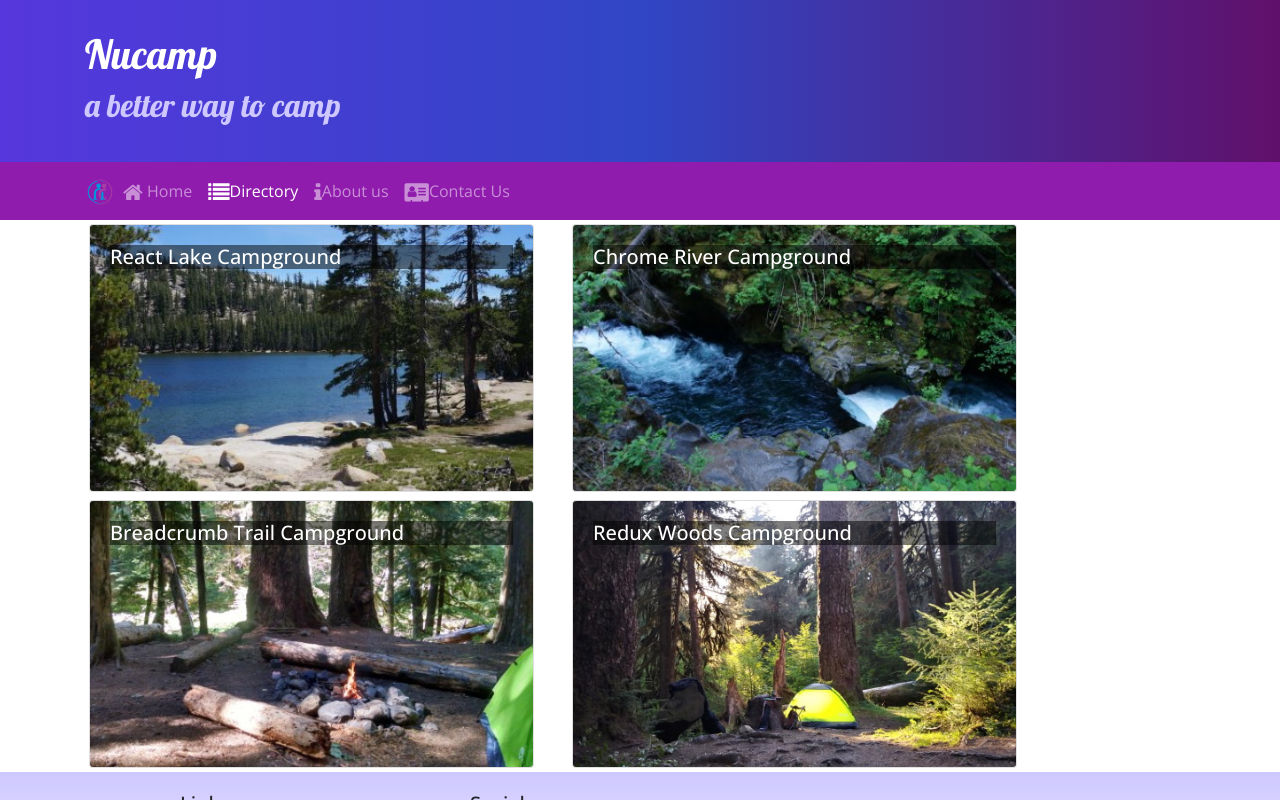
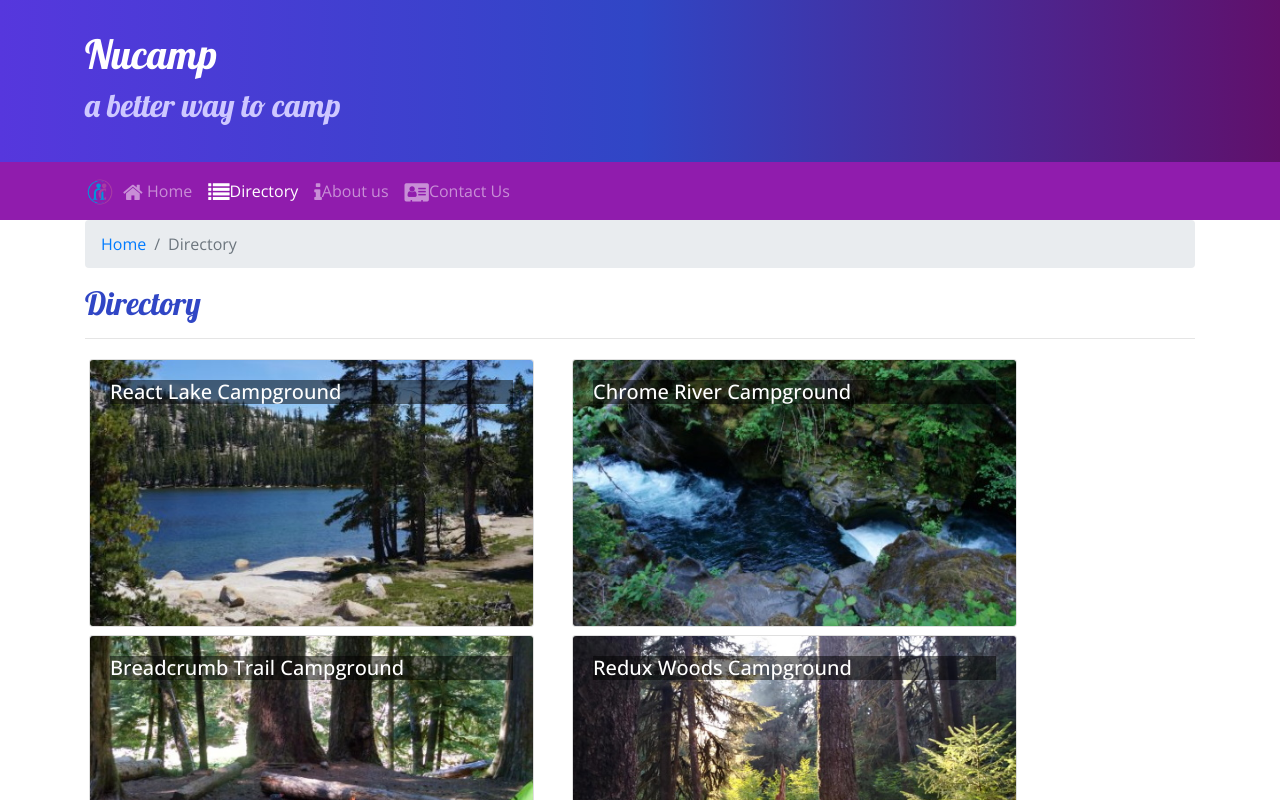
Before and after one commit to Miraragal/Campsite, a React (Create React App) app: page /directory in a window 1280 px wide. Shown: the top 800 px of the page. Built offline with nearby package versions, Linux system fonts and the light colour scheme.

Commit message:
React Router Parameter and Breadcrumbs

```diff
--- a/src/components/CampsiteInfoComponent.js
+++ b/src/components/CampsiteInfoComponent.js
@@ -1,6 +1,8 @@
 import React from 'react';
 import { Card, CardImg, CardImgOverlay,CardText, CardBody, CardTitle } from 'reactstrap';
 import '../index.css';
+import { Breadcrumb, BreadcrumbItem } from 'reactstrap';
+import {Link} from 'react-router-dom';
 
 
 
@@ -10,7 +12,6 @@
             <Card>
                 <CardImg top src={campsite.image} alt={campsite.name}></CardImg>
                 <CardBody>
-                    <CardTitle>{campsite.name}</CardTitle>
                     <CardText>{campsite.description}</CardText>
                 </CardBody>
             </Card>
@@ -38,9 +39,19 @@
         return (
             <div className="container">
                 <div className="row">
+                    <div className="col">
+                    <Breadcrumb>
+                    <BreadcrumbItem><Link to="/directory">Directory</Link></BreadcrumbItem>
+                    <BreadcrumbItem active>{props.campsite.name}</BreadcrumbItem>
+                    </Breadcrumb>
+                    <h2>{props.campsite.name}</h2>
+                    <hr />
+                    </div>
+                </div>
+                <div className="row">
                     <RenderCampsite campsite={props.campsite} />
                     {/* Call the rederCampsite method and pass the campsite to it */}
-                    <RenderComments comments={props.campsite.comments} />
+                    <RenderComments comments={props.comments} />
                     {/* Call the rederComments method and pass the campsite object's comments array */}
                 </div>
             </div>
--- a/src/components/ContactComponent.js
+++ b/src/components/ContactComponent.js
@@ -1,10 +1,16 @@
 import React from 'react';
+import { Breadcrumb, BreadcrumbItem } from 'reactstrap';
+import {Link} from 'react-router-dom';
 
 function Contact (props) {
     return (
         <div className="container">
             <div className="row">
                 <div className="col">
+                <Breadcrumb>
+                    <BreadcrumbItem><Link to="/home">Home</Link></BreadcrumbItem>
+                    <BreadcrumbItem active>Contact Us</BreadcrumbItem>
+                    </Breadcrumb>
                     <h2>Contact Us</h2>
                     <hr />
                 </div>
--- a/src/components/DirectoryComponents.js
+++ b/src/components/DirectoryComponents.js
@@ -1,14 +1,16 @@
 import React from 'react';
-import { Card, CardImg, CardImgOverlay, CardTitle } from 'reactstrap';
-
+import { Card, CardImg, CardImgOverlay, CardTitle, Breadcrumb, BreadcrumbItem } from 'reactstrap';
+import {Link} from 'react-router-dom';
 
 function RenderDirectoryItem({ campsite }) {
     return (
         <Card>
+            <Link to={`/directory/${campsite.id}`}>
             <CardImg witdth="100%" src={campsite.image} alt={campsite.name} />
             <CardImgOverlay>
                 <CardTitle>{campsite.name}</CardTitle>
             </CardImgOverlay>
+            </Link>
         </Card>
 
     )
@@ -26,6 +28,16 @@
     return (
         <div className="container">
             <div className="row">
+                <div className="col">
+                    <Breadcrumb>
+                    <BreadcrumbItem><Link to="/home">Home</Link></BreadcrumbItem>
+                    <BreadcrumbItem active>Directory</BreadcrumbItem>
+                    </Breadcrumb>
+                    <h2>Directory</h2>
+                    <hr />
+                </div>
+            </div>
+            <div className="row">
                 {directory}
             </div>
         </div>
--- a/src/components/MainComponents.js
+++ b/src/components/MainComponents.js
@@ -39,6 +39,13 @@
       );
     }
 
+    const CampsiteWithId = ({ match }) => {
+      return (
+        <CampsiteInfo campsite={this.state.campsites.filter(campsite => campsite.id === +match.params.campsiteId)[0]}
+          comments={this.state.comments.filter(comment => comment.campsiteId === +match.params.campsiteId)} />
+      );
+    }
+
     return (
       <div>
         <Header />
@@ -46,6 +53,7 @@
           <Route path='/home' component={HomePage} />
           <Route exact path='/directory' render={() => <Directory campsites={this.state.campsites} />} />
           {/* we use the attribute render and give it a function which contains the component jsx */}
+          <Route path='/directory/:campsiteId' component={CampsiteWithId} />
           <Route exact path='/contactus' component={Contact} />
           {/* We use the attribute component and give it the component name. We are not passing any state date. */}
           <Redirect to='/home' />
```
